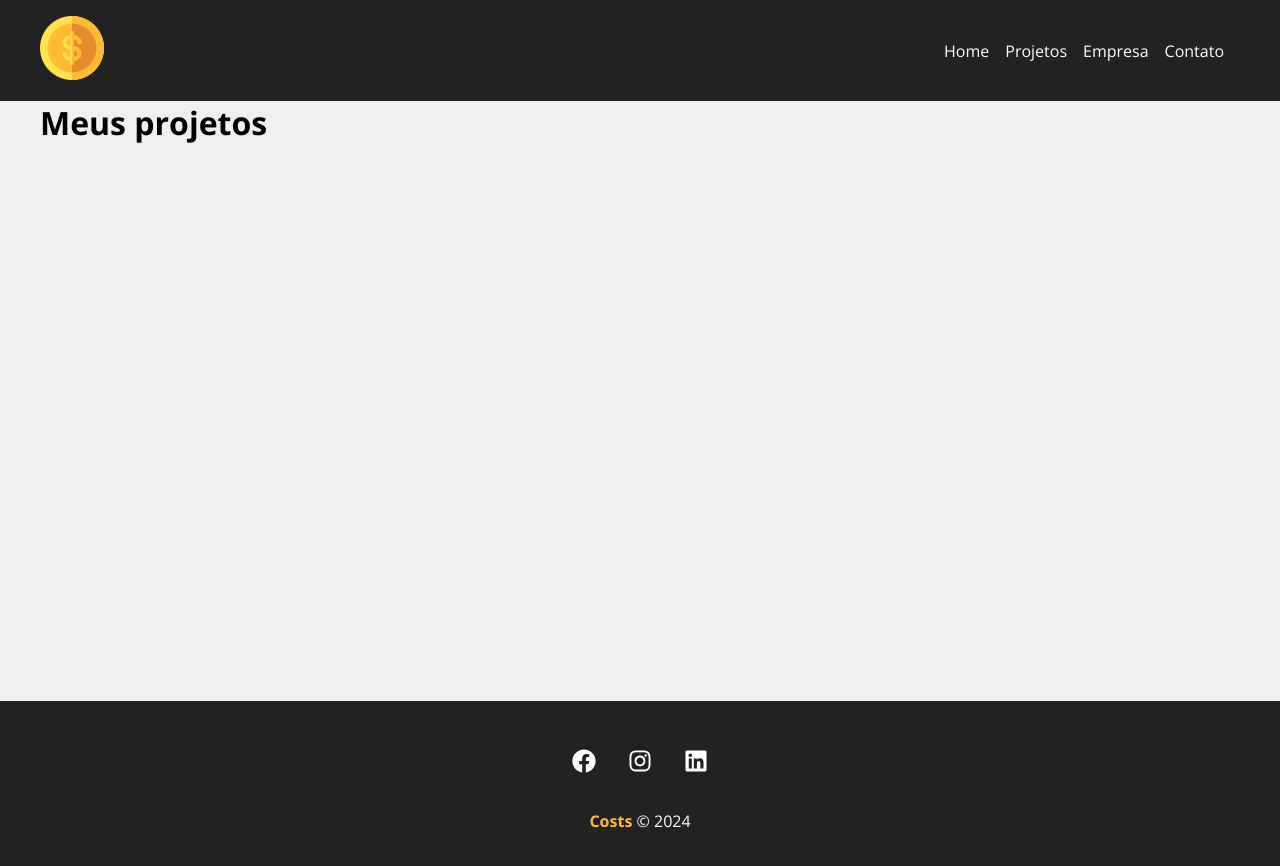
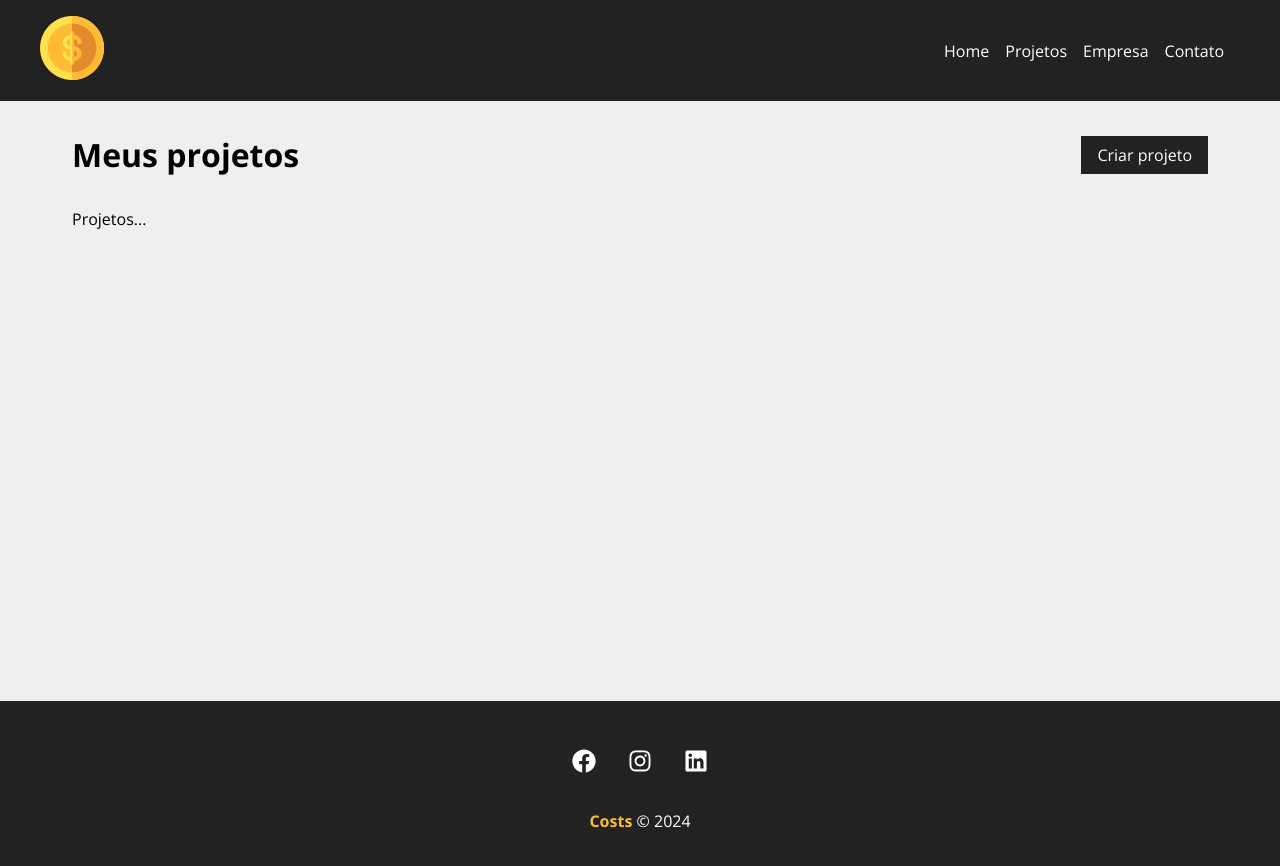
Before and after one commit to luad3cristal/costs, a React (Vite) app: page /projects in a window 1280 px wide. Shown: the top 866 px of the page. Built offline with nearby package versions, Linux system fonts and the light colour scheme.

Commit message:
feat: add and start styling dashboard

```diff
--- a/src/components/pages/Projects.jsx
+++ b/src/components/pages/Projects.jsx
@@ -3,6 +3,8 @@
 import S from "./Projects.module.css";
 
 import Message from "../layout/message";
+import Container from "../layout/container";
+import LinkButton from "../layout/linkButton";
 
 function Projects() {
   const location = useLocation();
@@ -12,9 +14,16 @@
   }
 
   return (
-    <div>
-      <h1>Meus projetos</h1>
+    <div className={S.project_container}>
+      <div className={S.title_container}>
+        <h1>Meus projetos</h1>
+        <LinkButton to="/newproject" text="Criar projeto" />
+      </div>
       {message && <Message type="success" msg={message} />}
+
+      <Container customClass="start">
+        <p>Projetos...</p>
+      </Container>
     </div>
   );
 }
--- a/src/components/pages/Projects.module.css
+++ b/src/components/pages/Projects.module.css
@@ -0,0 +1,11 @@
+.project_container {
+  padding: 2em;
+  width: 100%;
+}
+
+.title_container {
+  display: flex;
+  justify-content: space-between;
+  align-items: center;
+  margin-bottom: 2em;
+}
```
